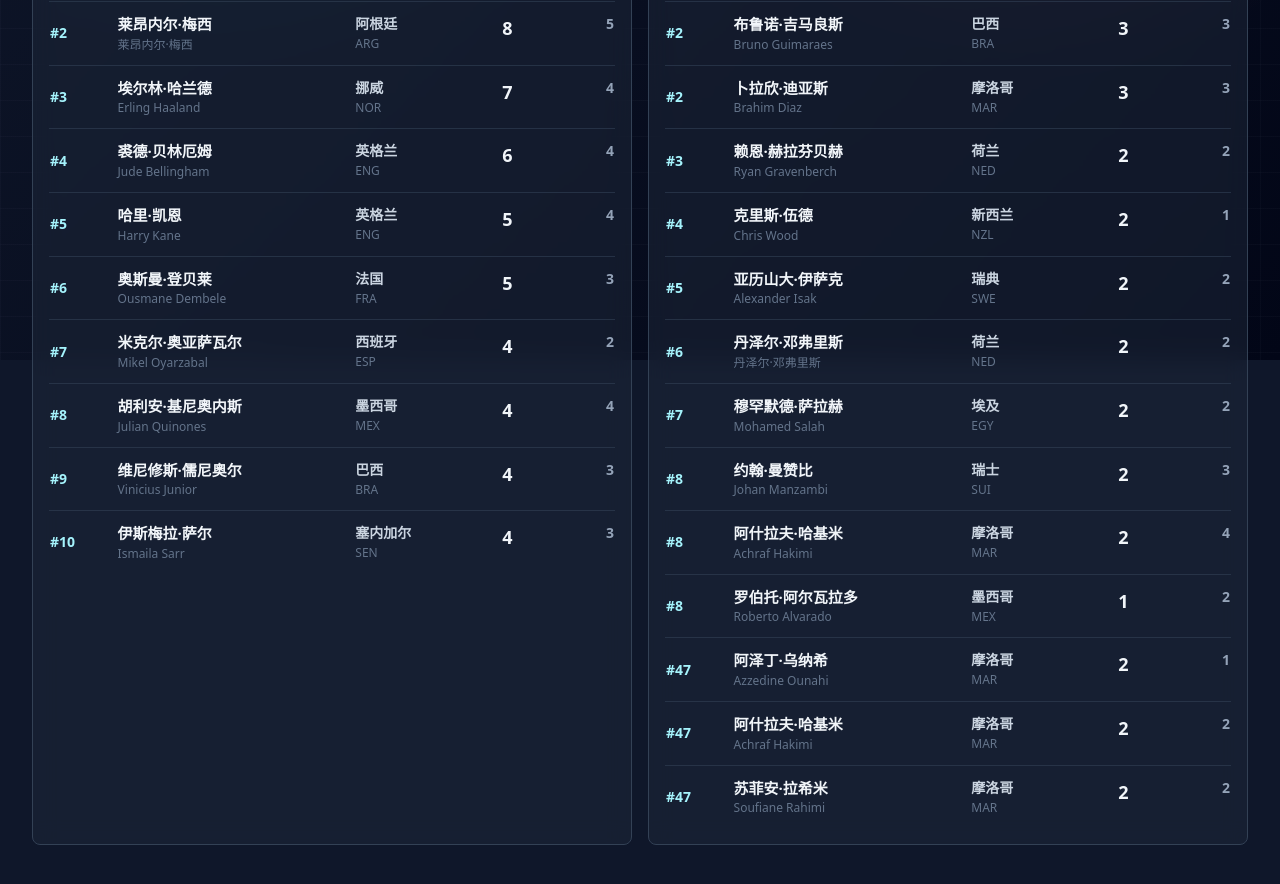
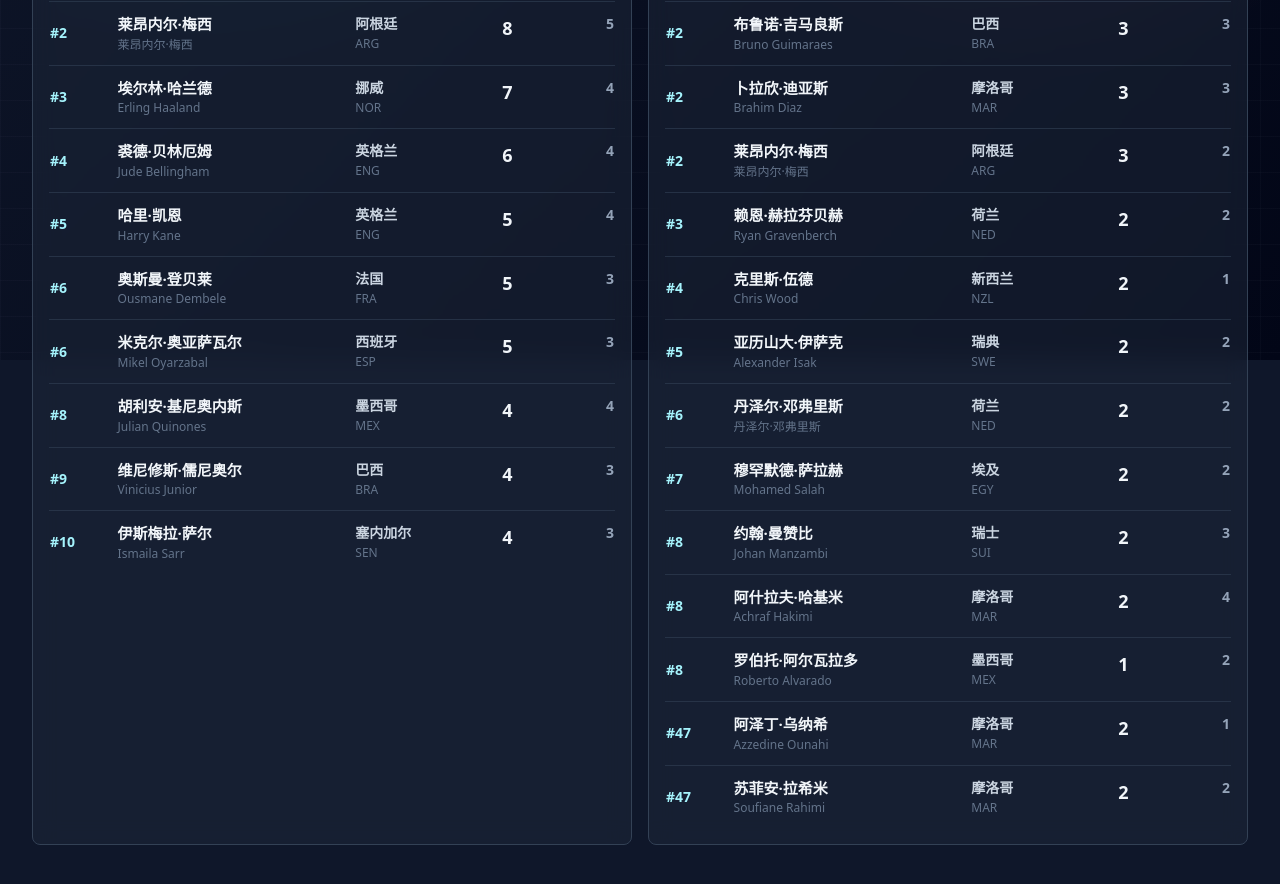
Before and after one commit to huayu2025ai-sketch/world-cup-26, a Next.js app: page /stats in a window 1280 px wide. Shown: the part 440-1324 px from the top of the page. Built offline with nearby package versions, Linux system fonts and the light colour scheme.

Commit message:
Update World Cup results and stats

```diff
--- a/constants/tournamentStats.ts
+++ b/constants/tournamentStats.ts
@@ -15,7 +15,7 @@ export const goalsRanking: PlayerStat[] = [
   { rank: 4, player: "裘德·贝林厄姆", chineseName: "裘德·贝林厄姆", team: "英格兰", teamCode: "ENG", value: 6, matches: 4 },
   { rank: 5, player: "哈里·凯恩", chineseName: "哈里·凯恩", team: "英格兰", teamCode: "ENG", value: 5, matches: 4 },
   { rank: 6, player: "奥斯曼·登贝莱", chineseName: "奥斯曼·登贝莱", team: "法国", teamCode: "FRA", value: 5, matches: 3 },
-  { rank: 7, player: "米克尔·奥亚萨瓦尔", chineseName: "米克尔·奥亚萨瓦尔", team: "西班牙", teamCode: "ESP", value: 4, matches: 2 },
+  { rank: 6, player: "米克尔·奥亚萨瓦尔", chineseName: "米克尔·奥亚萨瓦尔", team: "西班牙", teamCode: "ESP", value: 5, matches: 3 },
   { rank: 8, player: "胡利安·基尼奥内斯", chineseName: "胡利安·基尼奥内斯", team: "墨西哥", teamCode: "MEX", value: 4, matches: 4 },
   { rank: 9, player: "维尼修斯·儒尼奥尔", chineseName: "维尼修斯·儒尼奥尔", team: "巴西", teamCode: "BRA", value: 4, matches: 3 },
   { rank: 10, player: "伊斯梅拉·萨尔", chineseName: "伊斯梅拉·萨尔", team: "塞内加尔", teamCode: "SEN", value: 4, matches: 3 },
@@ -32,6 +32,7 @@ export const goalsRanking: PlayerStat[] = [
   { rank: 11, player: "克里斯蒂亚诺·罗纳尔多", chineseName: "克里斯蒂亚诺·罗纳尔多", team: "葡萄牙", teamCode: "POR", value: 3, matches: 2 },
   { rank: 11, player: "劳尔·希门尼斯", chineseName: "劳尔·希门尼斯", team: "墨西哥", teamCode: "MEX", value: 3, matches: 3 },
   { rank: 11, player: "夏尔·德克特拉勒", chineseName: "夏尔·德克特拉勒", team: "比利时", teamCode: "BEL", value: 3, matches: 2 },
+  { rank: 11, player: "劳塔罗·马丁内斯", chineseName: "劳塔罗·马丁内斯", team: "阿根廷", teamCode: "ARG", value: 3, matches: 3 },
   { rank: 22, player: "赛尔·拉林", chineseName: "赛尔·拉林", team: "加拿大", teamCode: "CAN", value: 2, matches: 2 },
   { rank: 22, player: "布雷尔·恩博洛", chineseName: "布雷尔·恩博洛", team: "瑞士", teamCode: "SUI", value: 2, matches: 2 },
   { rank: 22, player: "克里森西奥·萨默维尔", chineseName: "克里森西奥·萨默维尔", team: "荷兰", teamCode: "NED", value: 2, matches: 2 },
@@ -61,6 +62,9 @@ export const goalsRanking: PlayerStat[] = [
   { rank: 22, player: "克里斯蒂安·罗梅罗", chineseName: "克里斯蒂安·罗梅罗", team: "阿根廷", teamCode: "ARG", value: 2, matches: 2 },
   { rank: 22, player: "米克尔·梅里诺", chineseName: "米克尔·梅里诺", team: "西班牙", teamCode: "ESP", value: 2, matches: 2 },
   { rank: 22, player: "马利克·蒂尔曼", chineseName: "马利克·蒂尔曼", team: "美国", teamCode: "USA", value: 2, matches: 2 },
+  { rank: 22, player: "恩佐·费尔南德斯", chineseName: "恩佐·费尔南德斯", team: "阿根廷", teamCode: "ARG", value: 2, matches: 2 },
+  { rank: 22, player: "佩德罗·波罗", chineseName: "佩德罗·波罗", team: "西班牙", teamCode: "ESP", value: 2, matches: 2 },
+  { rank: 22, player: "丹·恩多耶", chineseName: "丹·恩多耶", team: "瑞士", teamCode: "SUI", value: 2, matches: 2 },
   { rank: 49, player: "拉迪斯拉夫·克雷伊奇", chineseName: "拉迪斯拉夫·克雷伊奇", team: "捷克", teamCode: "CZE", value: 1, matches: 1 },
   { rank: 49, player: "黄仁范", chineseName: "黄仁范", team: "韩国", teamCode: "KOR", value: 1, matches: 1 },
   { rank: 49, player: "吴贤揆", chineseName: "吴贤揆", team: "韩国", teamCode: "KOR", value: 1, matches: 1 },
@@ -92,6 +96,7 @@ export const goalsRanking: PlayerStat[] = [
   { rank: 49, player: "马丁·巴图里纳", chineseName: "马丁·巴图里纳", team: "克罗地亚", teamCode: "CRO", value: 1, matches: 1 },
   { rank: 49, player: "佩塔尔·穆萨", chineseName: "佩塔尔·穆萨", team: "克罗地亚", teamCode: "CRO", value: 1, matches: 1 },
   { rank: 49, player: "马库斯·拉什福德", chineseName: "马库斯·拉什福德", team: "英格兰", teamCode: "ENG", value: 1, matches: 1 },
+  { rank: 49, player: "安东尼·戈登", chineseName: "安东尼·戈登", team: "英格兰", teamCode: "ENG", value: 1, matches: 1 },
   { rank: 49, player: "凯莱布·耶伦基", chineseName: "凯莱布·耶伦基", team: "加纳", teamCode: "GHA", value: 1, matches: 1 },
   { rank: 49, player: "阿博斯别克·法伊祖拉耶夫", chineseName: "阿博斯别克·法伊祖拉耶夫", team: "乌兹别克斯坦", teamCode: "UZB", value: 1, matches: 1 },
   { rank: 49, player: "杰斐逊·莱尔马", chineseName: "杰斐逊·莱尔马", team: "哥伦比亚", teamCode: "COL", value: 1, matches: 1 },
@@ -160,7 +165,6 @@ export const goalsRanking: PlayerStat[] = [
   { rank: 49, player: "马塞尔·萨比策", chineseName: "马塞尔·萨比策", team: "奥地利", teamCode: "AUT", value: 1, matches: 1 },
   { rank: 49, player: "萨沙·卡拉季奇", chineseName: "萨沙·卡拉季奇", team: "奥地利", teamCode: "AUT", value: 1, matches: 1 },
   { rank: 49, player: "吉奥瓦尼·洛塞尔索", chineseName: "吉奥瓦尼·洛塞尔索", team: "阿根廷", teamCode: "ARG", value: 1, matches: 1 },
-  { rank: 22, player: "劳塔罗·马丁内斯", chineseName: "劳塔罗·马丁内斯", team: "阿根廷", teamCode: "ARG", value: 2, matches: 2 },
   { rank: 49, player: "斯蒂芬·尤斯塔基奥", chineseName: "斯蒂芬·尤斯塔基奥", team: "加拿大", teamCode: "CAN", value: 1, matches: 1 },
   { rank: 49, player: "胡利奥·恩西索", chineseName: "胡利奥·恩西索", team: "巴拉圭", teamCode: "PAR", value: 1, matches: 1 },
   { rank: 49, player: "伊萨·迪奥普", chineseName: "伊萨·迪奥普", team: "摩洛哥", teamCode: "MAR", value: 1, matches: 1 },
@@ -171,15 +175,12 @@ export const goalsRanking: PlayerStat[] = [
   { rank: 49, player: "布赖恩·西彭加", chineseName: "布赖恩·西彭加", team: "刚果民主共和国", teamCode: "COD", value: 1, matches: 1 },
   { rank: 49, player: "伊万·佩里希奇", chineseName: "伊万·佩里希奇", team: "克罗地亚", teamCode: "CRO", value: 1, matches: 1 },
   { rank: 49, player: "贡萨洛·拉莫斯", chineseName: "贡萨洛·拉莫斯", team: "葡萄牙", teamCode: "POR", value: 1, matches: 1 },
-  { rank: 49, player: "佩德罗·波罗", chineseName: "佩德罗·波罗", team: "西班牙", teamCode: "ESP", value: 1, matches: 1 },
-  { rank: 49, player: "丹·恩多耶", chineseName: "丹·恩多耶", team: "瑞士", teamCode: "SUI", value: 1, matches: 1 },
   { rank: 49, player: "德罗伊·杜阿尔特", chineseName: "德罗伊·杜阿尔特", team: "佛得角", teamCode: "CPV", value: 1, matches: 1 },
   { rank: 49, player: "利桑德罗·马丁内斯", chineseName: "利桑德罗·马丁内斯", team: "阿根廷", teamCode: "ARG", value: 1, matches: 1 },
   { rank: 49, player: "西德尼·洛佩斯·卡布拉尔", chineseName: "西德尼·洛佩斯·卡布拉尔", team: "佛得角", teamCode: "CPV", value: 1, matches: 1 },
   { rank: 49, player: "约翰·阿里亚斯", chineseName: "约翰·阿里亚斯", team: "哥伦比亚", teamCode: "COL", value: 1, matches: 1 },
   { rank: 49, player: "内马尔", chineseName: "内马尔", team: "巴西", teamCode: "BRA", value: 1, matches: 1 },
   { rank: 49, player: "法比安·鲁伊斯", chineseName: "法比安·鲁伊斯", team: "西班牙", teamCode: "ESP", value: 1, matches: 1 },
-  { rank: 49, player: "恩佐·费尔南德斯", chineseName: "恩佐·费尔南德斯", team: "阿根廷", teamCode: "ARG", value: 1, matches: 1 },
   { rank: 49, player: "亚西尔·易卜拉欣", chineseName: "亚西尔·易卜拉欣", team: "埃及", teamCode: "EGY", value: 1, matches: 1 },
   { rank: 49, player: "穆斯塔法·齐科", chineseName: "穆斯塔法·齐科", team: "埃及", teamCode: "EGY", value: 1, matches: 1 },
   { rank: 49, player: "汉斯·范阿肯", chineseName: "汉斯·范阿肯", team: "比利时", teamCode: "BEL", value: 1, matches: 1 },
@@ -192,6 +193,7 @@ export const assistsRanking: PlayerStat[] = [
   { rank: 1, player: "迈克尔·奥利塞", chineseName: "迈克尔·奥利塞", team: "法国", teamCode: "FRA", value: 3, matches: 2 },
   { rank: 2, player: "布鲁诺·吉马良斯", chineseName: "布鲁诺·吉马良斯", team: "巴西", teamCode: "BRA", value: 3, matches: 3 },
   { rank: 2, player: "卜拉欣·迪亚斯", chineseName: "卜拉欣·迪亚斯", team: "摩洛哥", teamCode: "MAR", value: 3, matches: 3 },
+  { rank: 2, player: "莱昂内尔·梅西", chineseName: "莱昂内尔·梅西", team: "阿根廷", teamCode: "ARG", value: 3, matches: 2 },
   { rank: 3, player: "赖恩·赫拉芬贝赫", chineseName: "赖恩·赫拉芬贝赫", team: "荷兰", teamCode: "NED", value: 2, matches: 2 },
   { rank: 4, player: "克里斯·伍德", chineseName: "克里斯·伍德", team: "新西兰", teamCode: "NZL", value: 2, matches: 1 },
   { rank: 5, player: "亚历山大·伊萨克", chineseName: "亚历山大·伊萨克", team: "瑞典", teamCode: "SWE", value: 2, matches: 2 },
@@ -219,6 +221,7 @@ export const assistsRanking: PlayerStat[] = [
   { rank: 26, player: "彼得·苏契奇", chineseName: "彼得·苏契奇", team: "克罗地亚", teamCode: "CRO", value: 1, matches: 1 },
   { rank: 27, player: "伊万·佩里希奇", chineseName: "伊万·佩里希奇", team: "克罗地亚", teamCode: "CRO", value: 1, matches: 1 },
   { rank: 28, player: "埃利奥特·安德森", chineseName: "埃利奥特·安德森", team: "英格兰", teamCode: "ENG", value: 1, matches: 1 },
+  { rank: 28, player: "摩根·罗杰斯", chineseName: "摩根·罗杰斯", team: "英格兰", teamCode: "ENG", value: 1, matches: 1 },
   { rank: 29, player: "布卡约·萨卡", chineseName: "布卡约·萨卡", team: "英格兰", teamCode: "ENG", value: 1, matches: 1 },
   { rank: 30, player: "布兰登·托马斯-阿桑特", chineseName: "布兰登·托马斯-阿桑特", team: "加纳", teamCode: "GHA", value: 1, matches: 1 },
   { rank: 31, player: "路易斯·迪亚斯", chineseName: "路易斯·迪亚斯", team: "哥伦比亚", teamCode: "COL", value: 1, matches: 1 },
@@ -234,10 +237,8 @@ export const assistsRanking: PlayerStat[] = [
   { rank: 42, player: "布鲁诺·费尔南德斯", chineseName: "布鲁诺·费尔南德斯", team: "葡萄牙", teamCode: "POR", value: 1, matches: 1 },
   { rank: 43, player: "克里斯蒂亚诺·罗纳尔多", chineseName: "克里斯蒂亚诺·罗纳尔多", team: "葡萄牙", teamCode: "POR", value: 1, matches: 1 },
   { rank: 44, player: "约西普·斯塔尼希奇", chineseName: "约西普·斯塔尼希奇", team: "克罗地亚", teamCode: "CRO", value: 1, matches: 1 },
-  { rank: 45, player: "莱昂内尔·梅西", chineseName: "莱昂内尔·梅西", team: "阿根廷", teamCode: "ARG", value: 1, matches: 1 },
   { rank: 46, player: "布雷尔·恩博洛", chineseName: "布雷尔·恩博洛", team: "瑞士", teamCode: "SUI", value: 1, matches: 3 },
   { rank: 47, player: "阿泽丁·乌纳希", chineseName: "阿泽丁·乌纳希", team: "摩洛哥", teamCode: "MAR", value: 2, matches: 1 },
-  { rank: 47, player: "阿什拉夫·哈基米", chineseName: "阿什拉夫·哈基米", team: "摩洛哥", teamCode: "MAR", value: 2, matches: 2 },
   { rank: 47, player: "苏菲安·拉希米", chineseName: "苏菲安·拉希米", team: "摩洛哥", teamCode: "MAR", value: 2, matches: 2 },
   { rank: 47, player: "内森·萨利巴", chineseName: "内森·萨利巴", team: "加拿大", teamCode: "CAN", value: 1, matches: 3 },
   { rank: 50, player: "扬·迪奥曼德", chineseName: "扬·迪奥曼德", team: "科特迪瓦", teamCode: "CIV", value: 1, matches: 1 },
@@ -262,11 +263,10 @@ export const assistsRanking: PlayerStat[] = [
   { rank: 68, player: "拉斐尔·莱奥", chineseName: "拉斐尔·莱奥", team: "葡萄牙", teamCode: "POR", value: 1, matches: 1 },
   { rank: 70, player: "路易斯·苏亚雷斯", chineseName: "路易斯·苏亚雷斯", team: "哥伦比亚", teamCode: "COL", value: 1, matches: 1 },
   { rank: 71, player: "内马尔", chineseName: "内马尔", team: "巴西", teamCode: "BRA", value: 1, matches: 1 },
-  { rank: 49, player: "莱昂内尔·梅西", chineseName: "莱昂内尔·梅西", team: "阿根廷", teamCode: "ARG", value: 1, matches: 1 }
   ];
 
 
 export const statsNotice = {
-  title: "1/4决赛第100场赛果更新",
-  body: "已按北京时间 2026-07-12 17:32 复核并补入阿根廷 3-1 瑞士（加时），亚历克西斯·麦卡利斯特、胡利安·阿尔瓦雷斯和劳塔罗·马丁内斯取得进球；梅西的角球助攻有可靠来源确认，进球榜和助攻榜同步更新。"
+  title: "半决赛第101-102场赛果更新",
+  body: "已按北京时间 2026-07-17 22:18 复核并补入西班牙 2-0 法国、阿根廷 2-1 英格兰；梅西两次助攻与摩根·罗杰斯的助攻均有可靠来源确认，进球榜和助攻榜同步更新。"
 };
```
Also changed, not shown: constants/scheduleData.ts (+9 -2 lines), constants/worldcupData.ts (+11 -0 lines).
